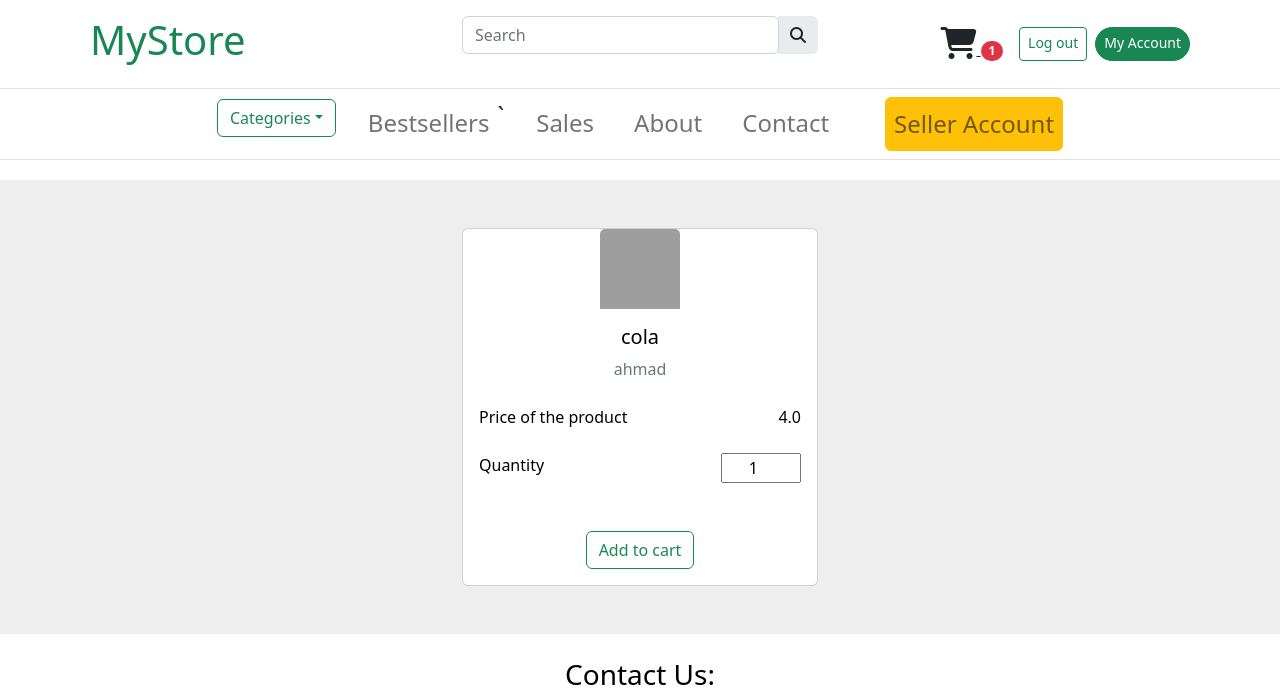
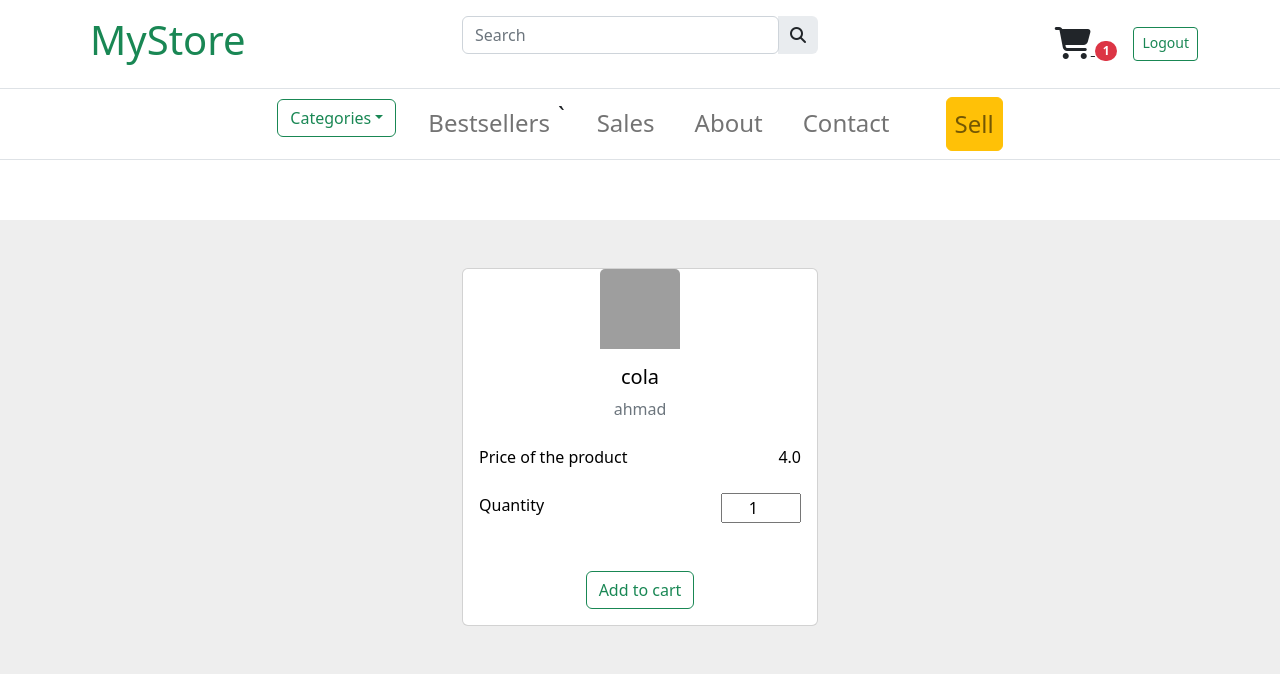
Before and after one commit to anani92/Python-project, a Django app: page /view_product/1 in a window 1280 px wide. Shown: the top 692 px of the page. Run offline with Django 3.2, Linux system fonts and the light colour scheme; data comes from the database, SQL or seed files in the repository; some libraries are stand-ins or nearby versions; grey boxes are pictures that could not be loaded.

Commit message:
added product page

```diff
--- a/storeapp/templates/store/product.html
+++ b/storeapp/templates/store/product.html
@@ -24,13 +24,15 @@
 </head>
 <body>
 
-    <header class="container main_header" style="height: 180px;">
+    <header class="container main_header" style="height: 220px">
         <div class="bignav fixed-top">
           <!-- Jumbotron -->
-            <div class="p-3 text-center bg-white border-bottom jumb sticky-top">
+          <div class="p-3 text-center bg-white border-bottom">
             <div class="container">
               <div class="row">
-                    <div class="col-md-4 d-flex justify-content-center justify-content-md-start mb-3 mb-md-0">
+                <div
+                  class="col-md-4 d-flex justify-content-center justify-content-md-start mb-3 mb-md-0"
+                >
                   <a href="#!" class="ms-md-2 text-success text-decoration-none">
                     <h1>MyStore</h1>
                   </a>
@@ -50,18 +52,28 @@
                   </form>
                 </div>
 
-                    <div class="col-md-4 d-flex justify-content-center justify-content-md-end align-items-center">
+                <div
+                  class="col-md-4 d-flex justify-content-center justify-content-md-end align-items-center"
+                >
                   <div class="d-flex my-2">
                     <!-- Cart -->
-                        <a class="text-reset me-3" href="#">
+                    <a class="text-reset me-3" href="/cart">
                       <span><i class="fas fa-shopping-cart"></i></span>
-                        <span class="badge rounded-pill badge-notification bg-danger">1</span>
+                      <span
+                        class="badge rounded-pill badge-notification bg-danger"
+                        >1</span
+                      >
                     </a>
 
                     <!-- User -->
-                        <a href="/login"  class="btn btn-outline-success btn-sm">Log out</a>
-                        <a href="/signup"  class="btn btn-success btn-sm mx-2 rounded-pill">My Account</a>
-
+                    {%if user or seller%}
+                    <a href="/logout" class="btn btn-outline-success btn-sm">
+                      Logout
+                    </a>
+                    {%else%}
+                    <a href="/login_customer" class="btn btn-success btn-sm mx-2"
+                      >login</a
+                    >{%endif%}
                   </div>
                 </div>
               </div>
@@ -69,41 +81,64 @@
           </div>
           <!-- Jumbotron -->
 
-            <nav class="navbar navbar-expand-lg navbar-light bg-white sticky-top border-bottom">
+          <nav
+            class="navbar navbar-expand-lg navbar-light bg-white sticky-top border-bottom"
+          >
             <!-- Container wrapper -->
             <div class="container justify-content-center justify-content-around">
               <!-- Left links -->
               <ul class="navbar-nav flex-row font-weight-bold">
                 <li class="nav-item dropdown">
-                        <span class="btn btn-outline-success dropdown-toggle font-weight-bold" id="dropdownMenuButton" data-toggle="dropdown" aria-haspopup="true" aria-expanded="false">Categories</span>
+                  <span
+                    class="btn btn-outline-success dropdown-toggle font-weight-bold"
+                    id="dropdownMenuButton"
+                    data-toggle="dropdown"
+                    aria-haspopup="true"
+                    aria-expanded="false"
+                    >Categories</span
+                  >
                   <div class="dropdown-menu" aria-labelledby="dropdownMenuButton">
-                        <a class="dropdown-item" href="#">All Products</a>
-                        <hr class="dropdown-divider">
+                    <a class="dropdown-item" href="/all_products">All Products</a>
+                    <hr class="dropdown-divider" />
                     <a class="dropdown-item" href="#">Vegetables</a>
                     <a class="dropdown-item" href="#">Fruit</a>
                   </div>
                 </li>
                 <li class="nav-item me-2 me-lg-0 d-none d-md-inline-block mx-4">
                   <a class="nav-link" href="#">Bestsellers</a>
-                    </li>`
+                </li>
+                `
                 <li class="nav-item me-2 me-lg-0 d-none d-md-inline-block mx-4">
                   <a class="nav-link" href="#">Sales</a>
                 </li>
                 <li class="nav-item me-2 me-lg-0 d-none d-md-inline-block mx-4">
-                    <a class="nav-link" href="#">About</a>
+                  <a class="nav-link" href="/about">About</a>
                 </li>
                 <li class="nav-item me-2 me-lg-0 d-none d-md-inline-block mx-4">
-                    <a class="nav-link" href="#">Contact</a>
+                  <a class="nav-link" href="#contact">Contact</a>
                 </li>
-                    <li class="nav-item me-2 me-lg-0 d-none d-md-inline-block mx-5 ">
-                    <a class="nav-link btn btn-warning font-weight-bold" href="/seller_signup">Seller Account</a>
+                <li class="nav-item me-2 me-lg-0 d-none d-md-inline-block mx-5">
+                  {% if request.session.seller_id %}
+                  <a
+                    class="nav-link btn btn-warning font-weight-bold"
+                    href="/seller"
+                  >
+                    Seller Account
+                  </a>
+                  {%else%}
+                  <a
+                    class="nav-link btn btn-warning font-weight-bold"
+                    href="/login_seller"
+                  >
+                    Sell
+                  </a>
+                  {%endif%}
                 </li>
               </ul>
             </div>
           </nav>
         </div>
       </header>
-
 
 
     <section style="background-color: #eee;">
```
Lines whose indentation alone changed are shown as unchanged.
